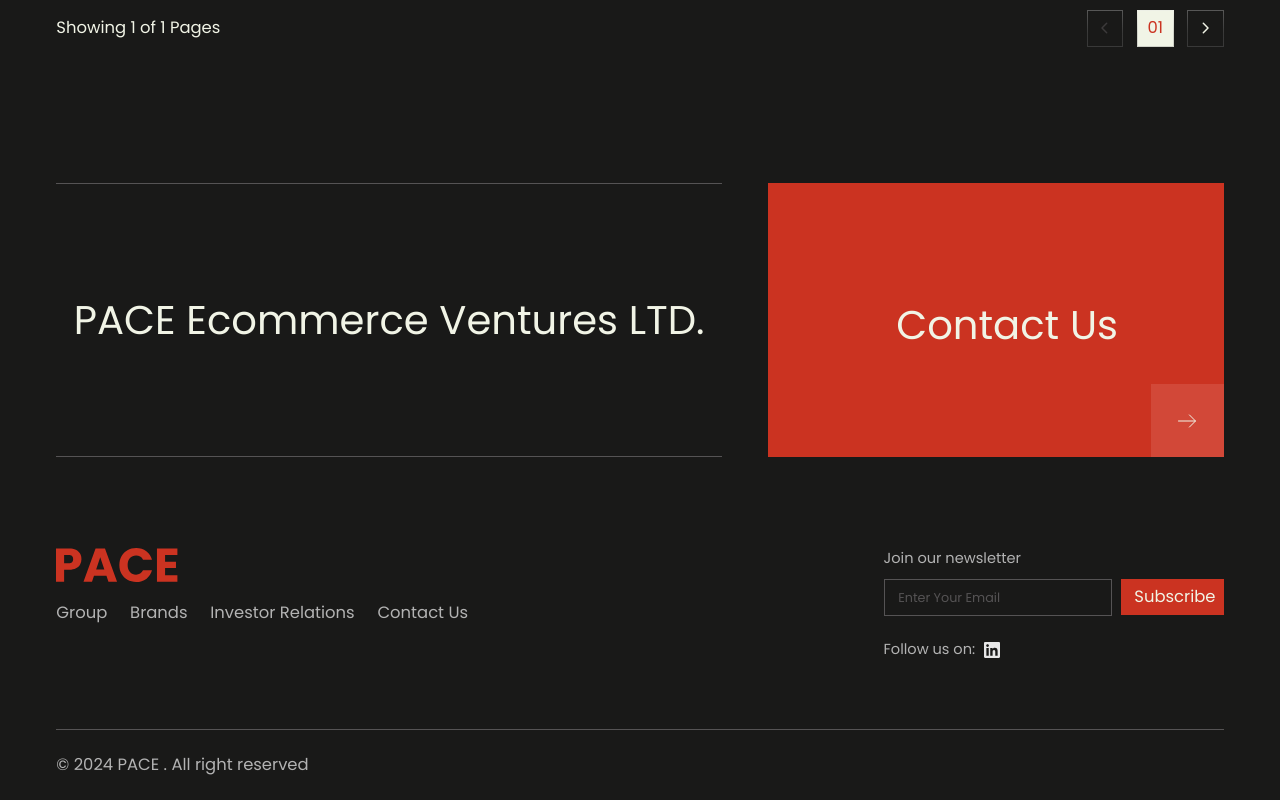
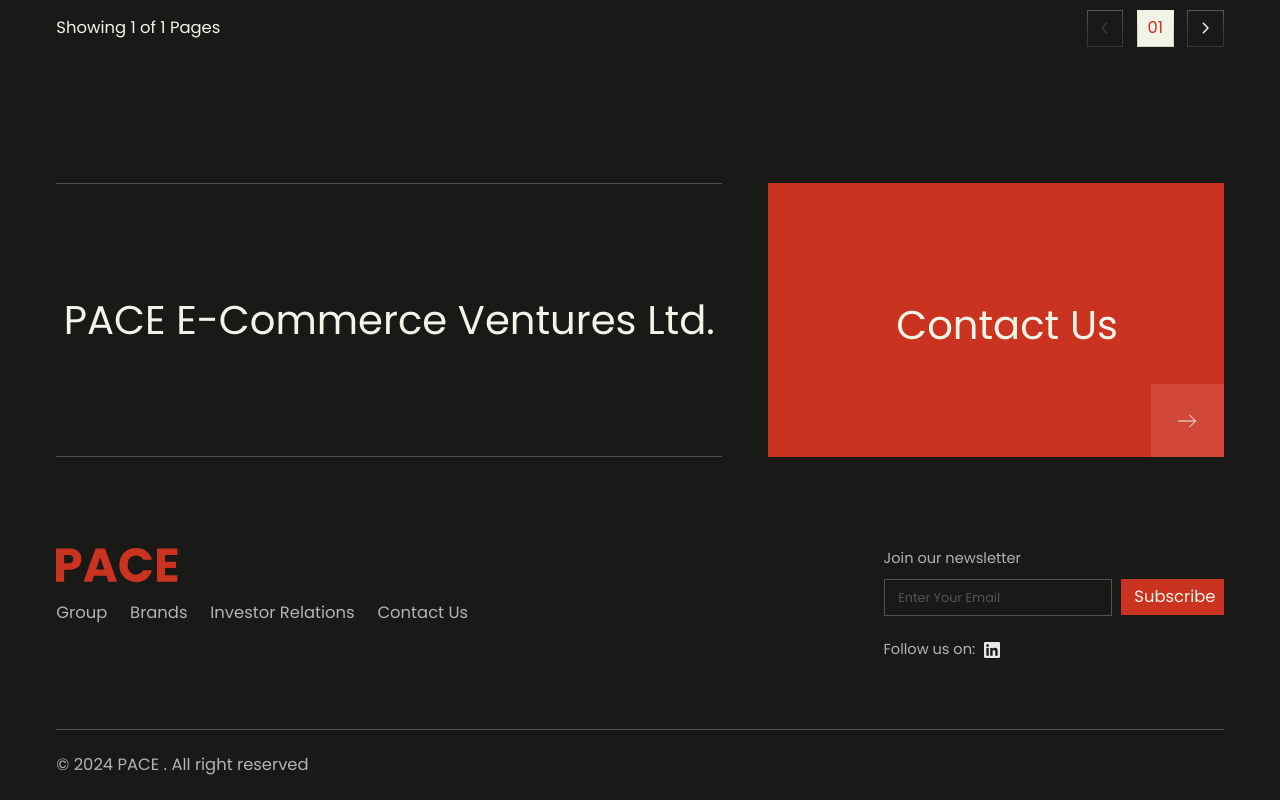
Before and after one commit to TarunRajpurohit123/pace-bussiness-website, a Next.js app in the folder pace-website/: page /investors/press-releases in a window 1280 px wide. Shown: the part 871-1671 px from the top of the page. Built offline with nearby package versions, Linux system fonts and the light colour scheme.

Commit message:
some grammer fix

```diff
--- a/pace-website/src/components/components/InvestorCTA.jsx
+++ b/pace-website/src/components/components/InvestorCTA.jsx
@@ -4,7 +4,7 @@
   return (
     <div className="investors__cta investors__cta--mobile flex justify-between items-center page-width">
       <div className="investors__left">
-        <p className="investors__cn">PACE Ecommerce Ventures LTD.</p>
+        <p className="investors__cn">PACE E-Commerce Ventures Ltd.</p>
       </div>
       <div className="investors__right relative">
         <p className="investor_contactHeding">Contact Us</p>
--- a/pace-website/src/components/components/YearBox.jsx
+++ b/pace-website/src/components/components/YearBox.jsx
@@ -15,8 +15,8 @@
         <p className="yearBox__year" style={style}>
           {year ? year : ""}
         </p>
-        <p className="yearBox__company" style={style}>
-          PACE Ventures LTD.
+        <p className="yearBox__company text-center" style={style}>
+          PACE E-commerce Ventures LTD.
         </p>
       </section>
     </>
```
